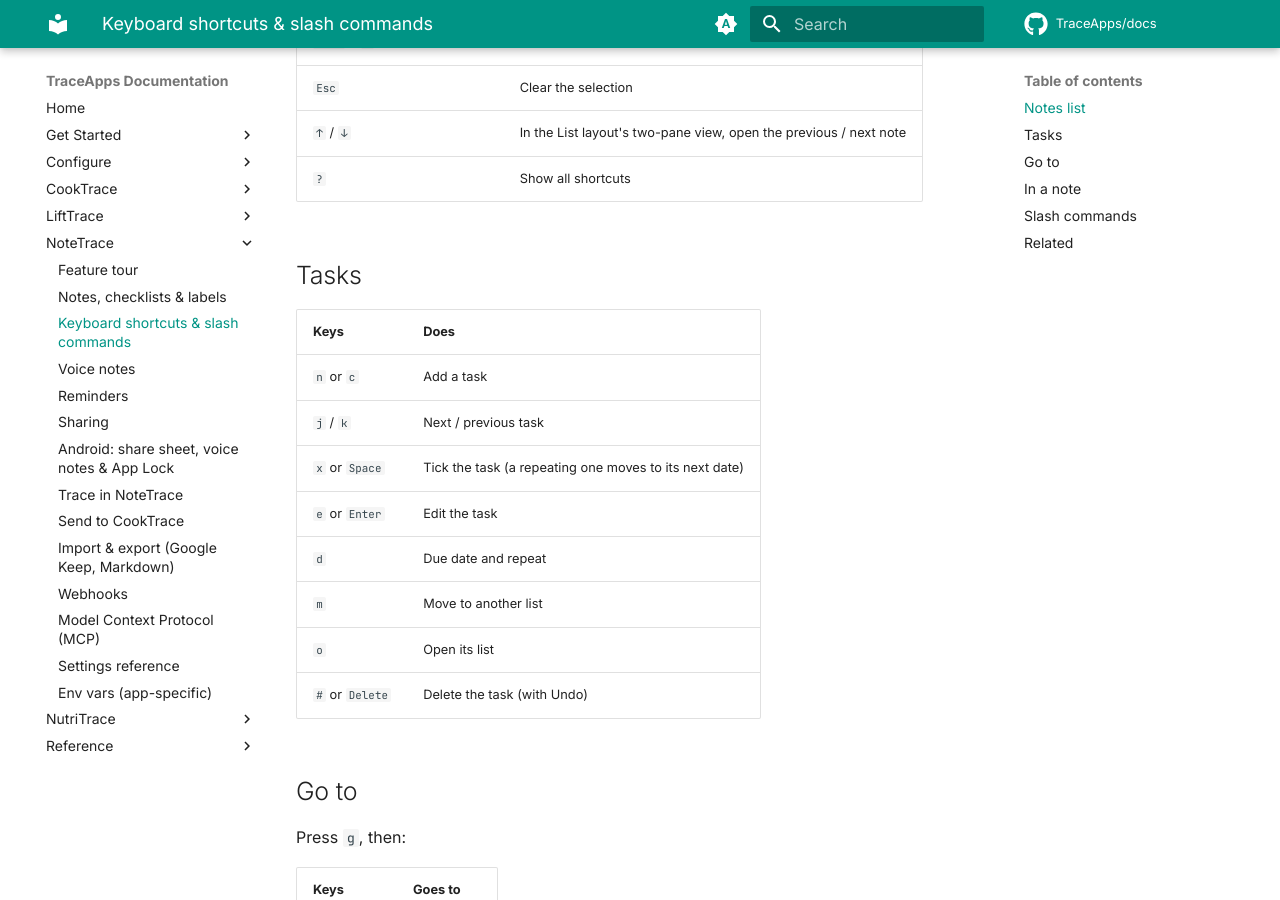
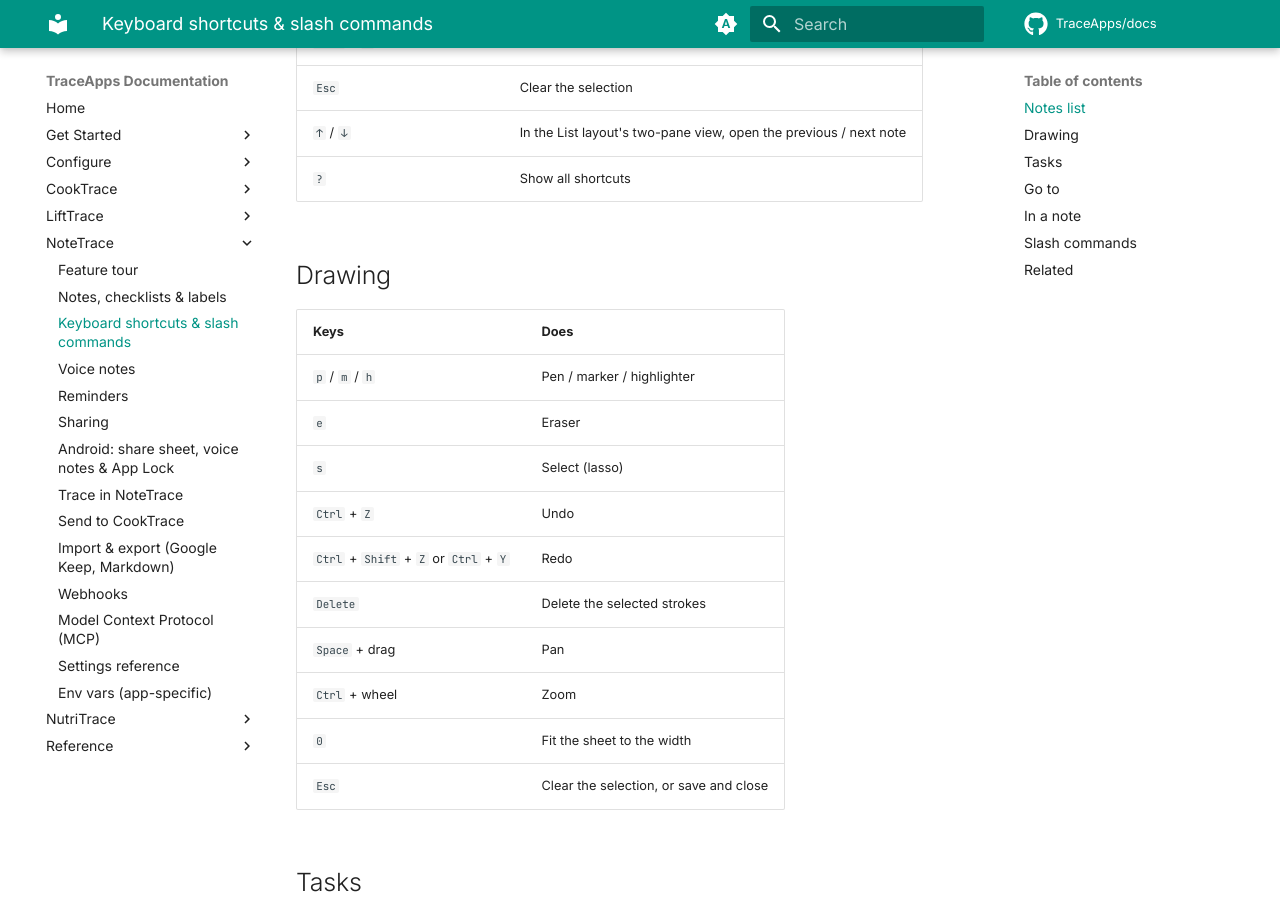
Before and after one commit to TraceApps/docs, an MkDocs documentation site: the page built from docs/notetrace/shortcuts.md, in a window 1280 px wide and 900 px high, scrolled down 941 px. Built offline with MkDocs 1.6.1 and Material for MkDocs 9.7.7, drawn with Linux system fonts in a browser that asks for light colours; comment, search, counter and statistics services are not loaded.

Commit message:
Document NoteTrace drawings

```diff
--- a/docs/notetrace/shortcuts.md
+++ b/docs/notetrace/shortcuts.md
@@ -23,6 +23,21 @@ Single-key shortcuts only work when you're not typing in a field. Turn them off
 | `Esc` | Clear the selection |
 | `↑` / `↓` | In the List layout's two-pane view, open the previous / next note |
 | `?` | Show all shortcuts |
+
+## Drawing {#drawing}
+
+| Keys | Does |
+|---|---|
+| `p` / `m` / `h` | Pen / marker / highlighter |
+| `e` | Eraser |
+| `s` | Select (lasso) |
+| `Ctrl` + `Z` | Undo |
+| `Ctrl` + `Shift` + `Z` or `Ctrl` + `Y` | Redo |
+| `Delete` | Delete the selected strokes |
+| `Space` + drag | Pan |
+| `Ctrl` + wheel | Zoom |
+| `0` | Fit the sheet to the width |
+| `Esc` | Clear the selection, or save and close |
 
 ## Tasks {#tasks}
 
```
Also changed, not shown: docs/notetrace/android.md (+4 -0 lines), docs/notetrace/features.md (+12 -0 lines), docs/notetrace/index.md (+1 -0 lines), docs/notetrace/notes.md (+2 -0 lines).
